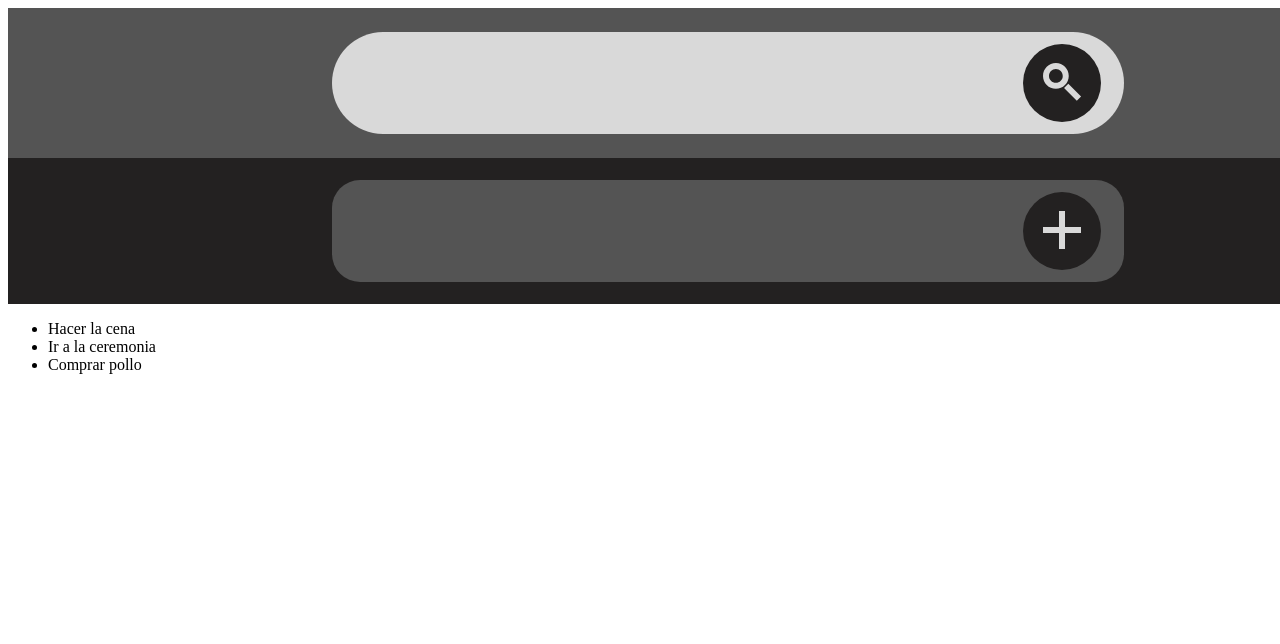
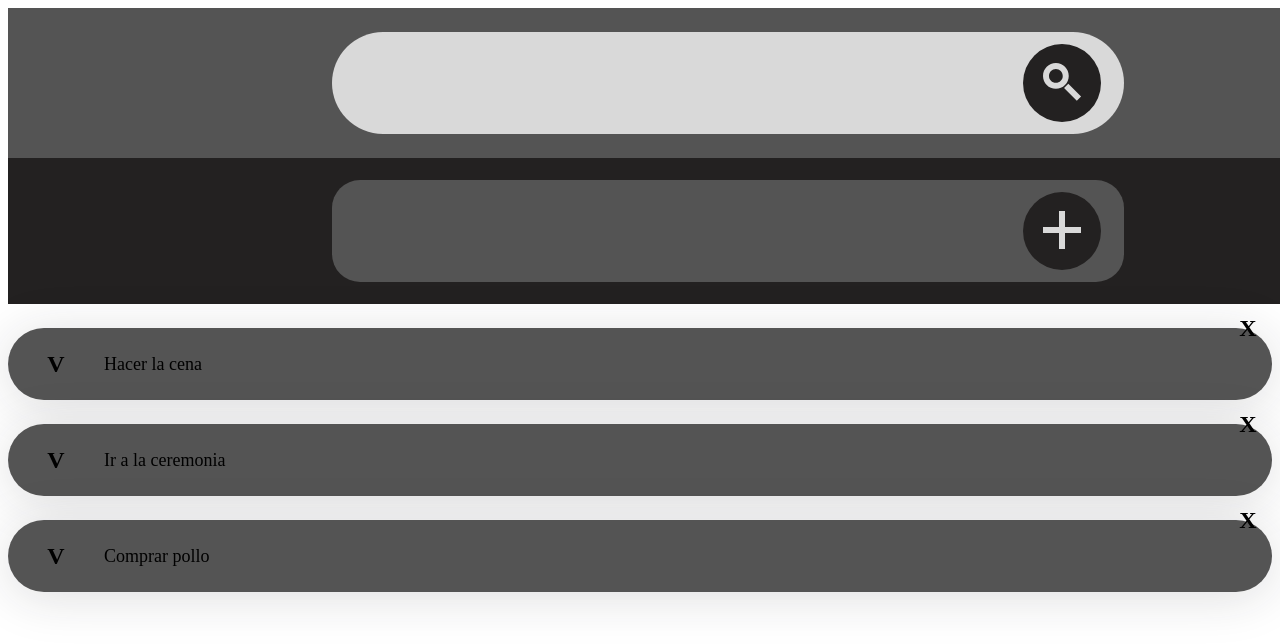
Before and after one commit to GosuBoy/TodoApp-FRONTEND, a React (Vite) app: page / in a window 1280 px wide. Shown: the top 644 px of the page. Built offline with nearby package versions, Linux system fonts and the light colour scheme.

Commit message:
Adding array where the list update

```diff
--- a/src/App.jsx
+++ b/src/App.jsx
@@ -4,8 +4,10 @@ import './App.css'
 
 import TodoSearch from './components/TodoSearch'
 import TodoAdd from './components/TodoAdd';
-import TodoList from './components/TodoList';
+import { TodoList } from './components/TodoList';
+import { TodoItem } from './components/TodoItem';
 import { generateUUID } from './utilities/id_generator';
+
 
 const MockupData = [ // ESTO ESTARIA EN LA DATABASE
   {
@@ -28,8 +30,8 @@ const MockupData = [ // ESTO ESTARIA EN LA DATABASE
 function App() {
 
   const [ items , setItems ] = useState([...MockupData]) ;
-
   const [ filteredItems , setFilteredItems ] = useState([]) ;
+  const [searchValue, setSearchValue] = useState("");
 
   function searchItem ( itemName ) {
 
@@ -64,11 +66,45 @@ function App() {
 
   }
 
+  const searchedItems = items.filter((item) => {
+    const itemText = item.name.toLocaleLowerCase();
+    const searcName = searchValue.toLocaleLowerCase();
+    return itemText.includes(searcName);
+  });
+
+  const completeTodo = (name) => {
+    const newItems = [...items];
+    const itemsIndex = newItems.findIndex((item) => item.name === name);
+
+    newItems[itemsIndex].completed = !newItems[itemsIndex].completed;
+    // ? (newTodos[todoIndex].completed = false) //Alternative solution
+    // : (newTodos[todoIndex].completed = true); //Alternative solution
+    setItems(newItems);
+  };
+  const deleteTodo = (name) => {
+    const newItems = [...items];
+    const itemsIndex = newItems.findIndex((item) => item.name === name);
+
+    newItems.splice(itemsIndex, 1);
+    setItems(newItems);
+  };
+
   return (
     <>
       <TodoSearch handler={searchItem} />
       <TodoAdd handler={addItem} />
-      <TodoList list={ filteredItems.length ? filteredItems : items } />
+      <TodoList>
+        {searchedItems.map((item) => (
+          <TodoItem
+            key={item.id}
+            name={item.name}
+            id={item.id}
+            completed={item.completed}
+            onComplete={() => completeTodo(item.name)}
+            onDelete={() => deleteTodo(item.name)}
+          />
+        ))}
+      </TodoList>
     </>
   )
 }
--- /dev/null
+++ b/src/components/TodoItem.jsx
@@ -0,0 +1,24 @@
+import "../styles/TodoItem.css";
+
+function TodoItem(props) {
+  return (
+    <li className="TodoItem">
+      <span
+        className={`Icon Ico  n-check ${
+          props.completed && "Icon-check--active"
+        }`}
+        onClick={props.onComplete}
+      >
+        V
+      </span>
+      <p className={`TodoItem-p ${props.completed && "TodoItem-p--complete"}`}>
+        {props.name}
+      </p>
+      <span className="Icon Icon-delete" onClick={props.onDelete}>
+        X
+        </span>
+    </li>
+  );
+}
+
+export {TodoItem};
--- a/src/components/TodoList.jsx
+++ b/src/components/TodoList.jsx
@@ -1,11 +1,12 @@
-function TodoList( { list } ) {
-    return (
-        <ul id="todolist">
-            {
-            list.map((item) => ( <li key={item.id}>{item.name}</li> ))
-            }
-        </ul>
-    )
+import "../styles/TodoList.css"
+
+
+function TodoList({ children }) {
+  return (
+  <ul className="TodoList">
+    {children}
+    </ul>
+  );
 }
 
-export default TodoList
+export { TodoList};
--- /dev/null
+++ b/src/styles/TodoItem.css
@@ -0,0 +1,50 @@
+.TodoItem {
+  background-color: #545454;
+  position: relative;
+  display: flex;
+  justify-content: center;
+  align-items: center;
+  margin-top: 24px;
+  box-shadow: 0px 5px 50px rgba(32, 35, 41, 0.15);
+  border-radius: 36px;
+}
+
+.TodoItem-p {
+  margin: 24px 0 24px 24px;
+  width: calc(100% - 120px);
+  font-size: 18px;
+  line-height: 24px;
+  font-weight: 400;
+}
+.TodoItem-p--complete {
+  text-decoration: line-through;
+}
+
+.Icon {
+  cursor: pointer;
+  display: flex;
+  justify-content: center;
+  align-items: center;
+  height: 48px;
+  width: 48px;
+  font-size: 24px;
+  font-weight: bold;
+  /* background-color: #CCC; */
+}
+
+.Icon-check {
+  position: absolute;
+  left: 12px;
+}
+.Icon-check--active {
+  color: #4caf50;
+}
+
+.Icon-delete {
+  position: absolute;
+  top: -24px;
+  right: 0;
+}
+.Icon-delete:hover {
+  color: red;
+}
--- /dev/null
+++ b/src/styles/TodoList.css
@@ -0,0 +1,5 @@
+.TodoList {
+  margin: 0;
+  padding: 0 0 56px 0;
+  list-style: none;
+}
```
